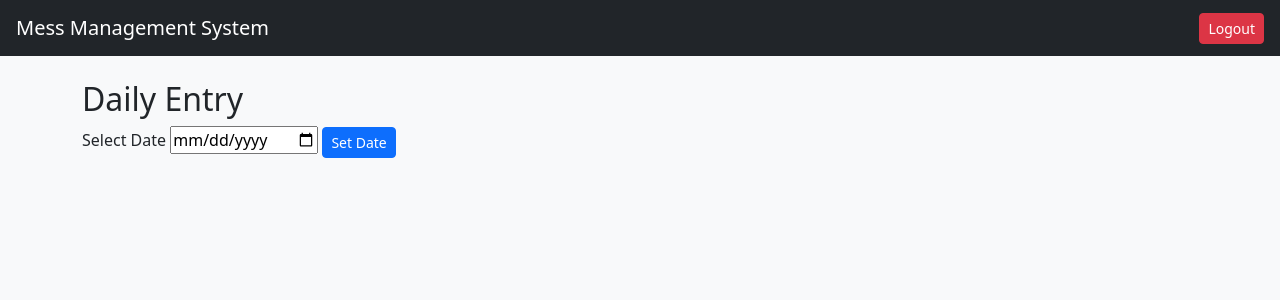
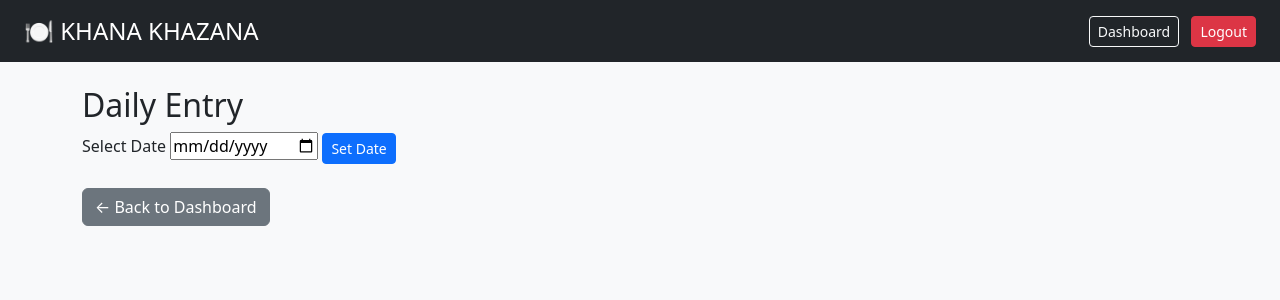
Before and after one commit to Abhira7978/Mess-Management-System-2, a Flask app: page /daily in a window 1280 px wide. Shown: the top 300 px of the page. Run offline with Flask 3, Linux system fonts and the light colour scheme; a user stored in the database is signed in; data comes from the database, SQL or seed files in the repository.

Commit message:
it Is To Add The Feature Like Name And Billing And Back button

```diff
--- a/templates/layout.html
+++ b/templates/layout.html
@@ -1,21 +1,38 @@
 <!DOCTYPE html>
 <html>
 <head>
-    <title>Mess Management</title>
+    <title>Khana Khazana - Mess Management</title>
 
-    <!-- Bootstrap CDN -->
     <link href="https://cdn.jsdelivr.net/npm/bootstrap@5.3.2/dist/css/bootstrap.min.css" rel="stylesheet">
 </head>
 
 <body class="bg-light">
 
-<nav class="navbar navbar-dark bg-dark px-3">
-    <span class="navbar-brand">Mess Management System</span>
-    <a href="/logout" class="btn btn-danger btn-sm">Logout</a>
+<nav class="navbar navbar-dark bg-dark px-4">
+    <span class="navbar-brand fs-4">
+        🍽 KHANA KHAZANA
+    </span>
+
+    <div>
+        <a href="/dashboard" class="btn btn-outline-light btn-sm me-2">
+            Dashboard
+        </a>
+        <a href="/logout" class="btn btn-danger btn-sm">
+            Logout
+        </a>
+    </div>
 </nav>
 
 <div class="container mt-4">
+
     {% block content %}{% endblock %}
+
+    <div class="mt-4">
+        <a href="/dashboard" class="btn btn-secondary">
+            ← Back to Dashboard
+        </a>
+    </div>
+
 </div>
 
 </body>
```
Also changed, not shown: templates/report.html (+17 -25 lines).
